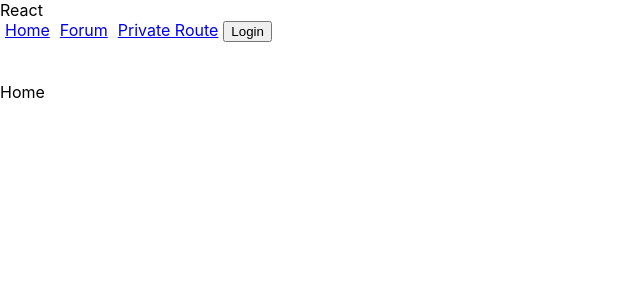
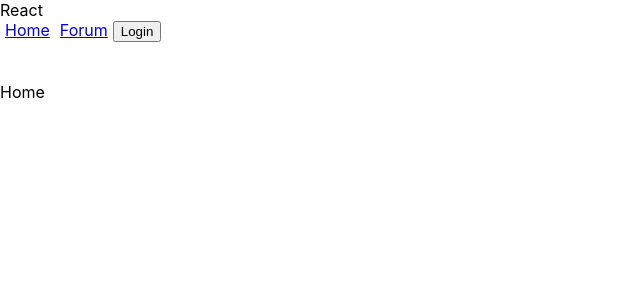
Before and after one commit to CristianPeralta/posts-app, a React (Create React App) app: page / in a window 1280 px wide. Shown: the top 300 px of the page, without its empty margins (0-640 px from the left). Built offline with nearby package versions, Linux system fonts and the light colour scheme; what auth0-js would draw is missing.

Commit message:
remove privatecomponent route

```diff
--- a/src/containers/header.js
+++ b/src/containers/header.js
@@ -14,9 +14,6 @@ class Header extends Component {
           </Link> : null}
           <Link to='/posts' style={{padding: '5px'}}>
              Forum
-          </Link>
-          <Link to='/privateroute' style={{padding: '5px'}}>
-            Private Route
           </Link>
           {!this.props.isAuthenticated
             ? <button onClick={() => this.props.auth.login()}>Login</button>
```
